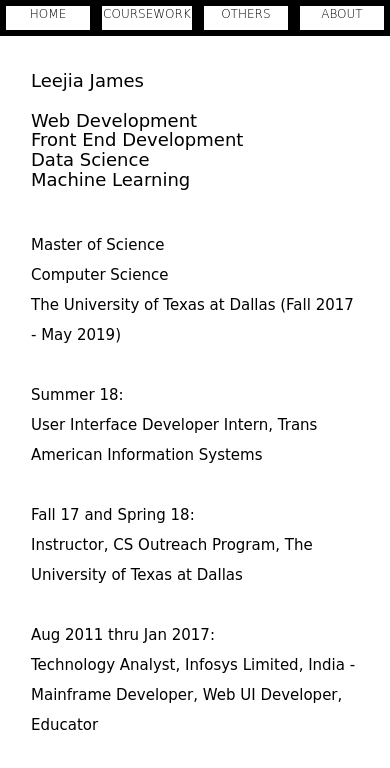
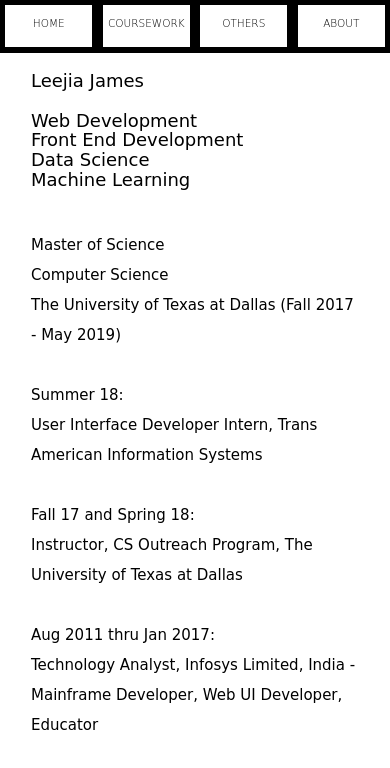
Before and after one commit to leejiaj/PersonalHomepage, an Angular app: page /home in a window 390 px wide. Shown: the top 768 px of the page. Built offline with nearby package versions, Linux system fonts and the light colour scheme.

Commit message:
making navigation links responsive

```diff
--- a/src/app/app.component.scss
+++ b/src/app/app.component.scss
@@ -61,7 +61,7 @@
 
     nav {
         a {
-            font-size: .7em;
+            font-size: 1em;
             margin: .5em;
             padding: .5em;
         }
@@ -85,10 +85,10 @@
 
     nav {
         a {
-            font-size: .8em;
+            font-size: .7em;
             margin: .5em;
-            padding: 0;
-            height: 2em;
+            padding: 1em 0 0 0;
+            height: 4em;
         }
     }
 
```
